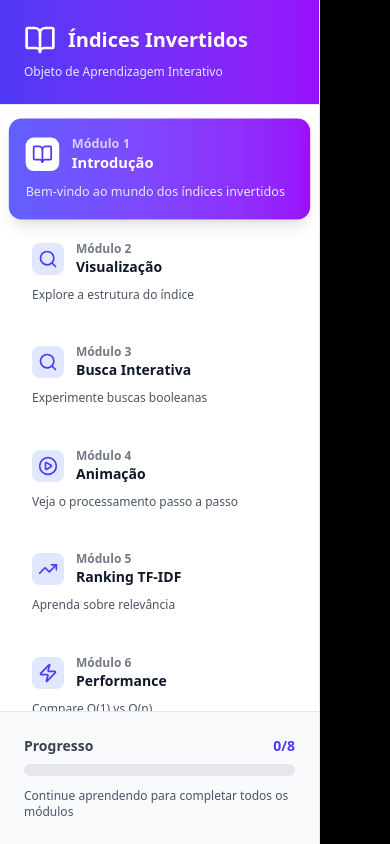
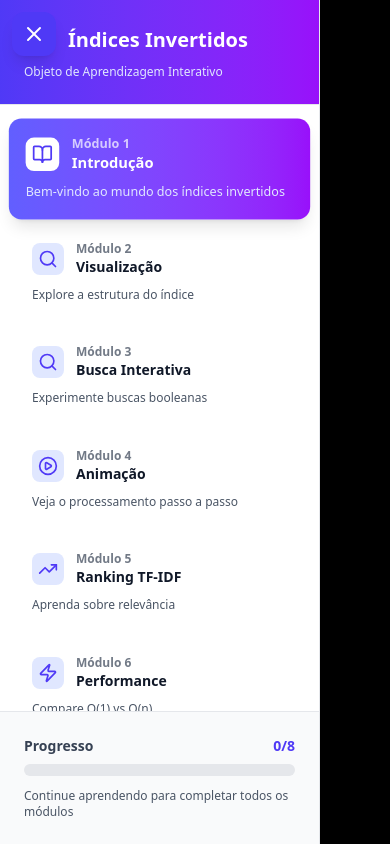
Before and after one commit to vitor-veiga/Inveted-Index, a React (Vite) app: page / in a window 390 px wide. Both pictures are taken after a click on the button "Abrir menu". Shown: the top 844 px of the page. Built offline with nearby package versions, Linux system fonts and the light colour scheme.

Commit message:
fix: Ajustar z-index do sidebar mobile para não cobrir conteúdo

```diff
--- a/src/App.tsx
+++ b/src/App.tsx
@@ -346,7 +346,7 @@ function App() {
         onModuleSelect={setActiveModule}
         completedModules={completedModules}
       />
-      <main className="flex-1 flex flex-col">
+      <main className="flex-1 flex flex-col bg-linear-to-br from-blue-50 via-indigo-50 to-purple-50">
         <ProgressBar
           current={completedModules.size}
           total={totalModules}
--- a/src/components/Layout/ModuleLayout.tsx
+++ b/src/components/Layout/ModuleLayout.tsx
@@ -61,7 +61,7 @@ export function ModuleLayout({
             <div className="mt-6">
               <div className="flex items-center justify-between mb-2">
                 <span className="text-xs font-semibold text-gray-600">
-                  Progresso do Curso
+                  Progresso do Aprendizado
                 </span>
                 <span className="text-xs font-semibold text-indigo-600">
                   {Math.round((moduleNumber / totalModules) * 100)}%
--- a/src/components/Layout/Sidebar.tsx
+++ b/src/components/Layout/Sidebar.tsx
@@ -151,10 +151,10 @@ export function Sidebar({
       {isOpen && (
         <>
           <div
-            className="lg:hidden fixed inset-0 bg-black bg-opacity-50 z-40"
+            className="lg:hidden fixed inset-0 bg-black bg-opacity-50 z-30"
             onClick={toggleSidebar}
           />
-          <aside className="lg:hidden fixed left-0 top-0 bottom-0 w-80 max-w-[85vw] z-50 animate-slide-in">
+          <aside className="lg:hidden fixed left-0 top-0 bottom-0 w-80 max-w-[85vw] z-40 animate-slide-in">
             {sidebarContent}
           </aside>
         </>
```
